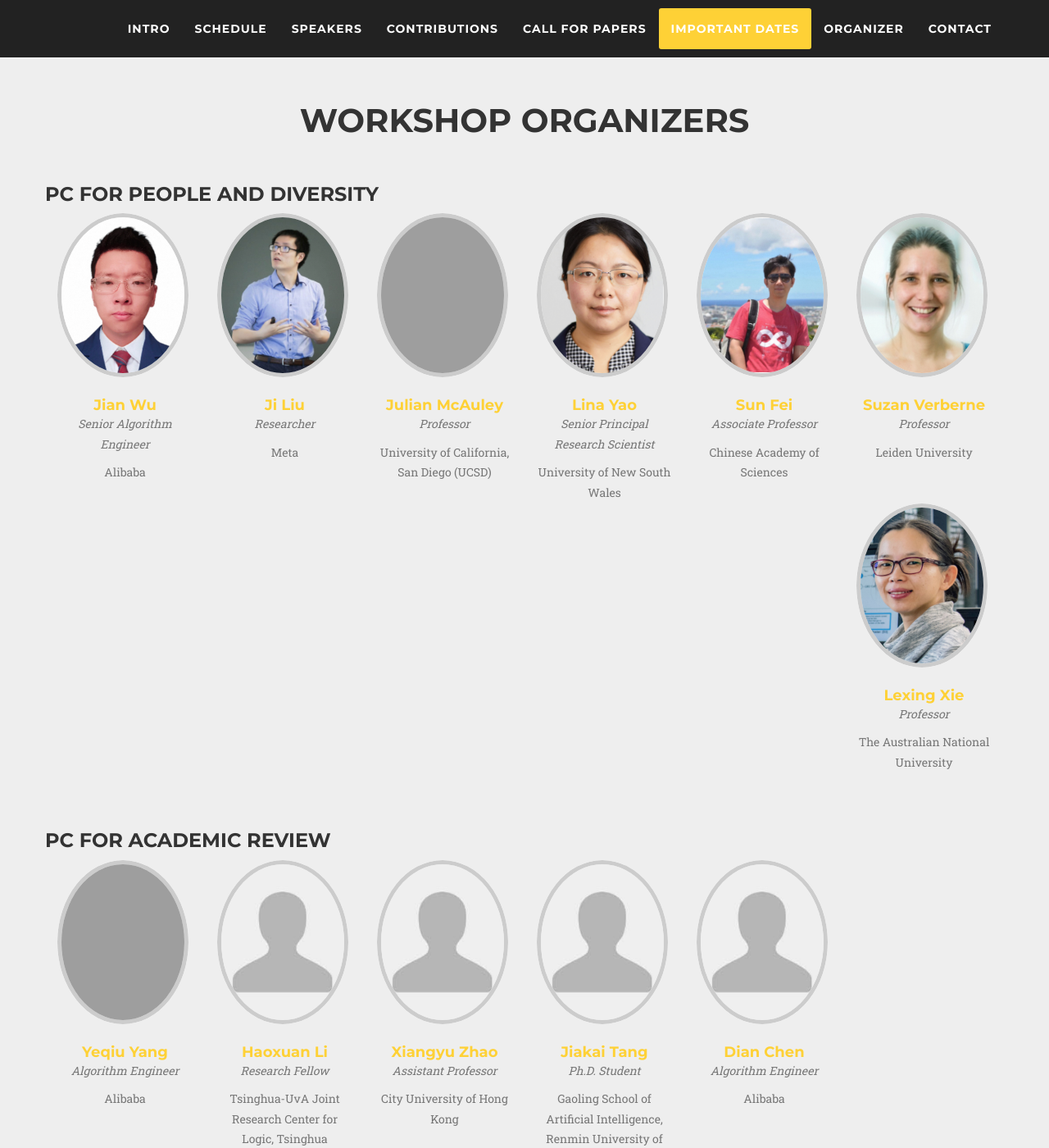
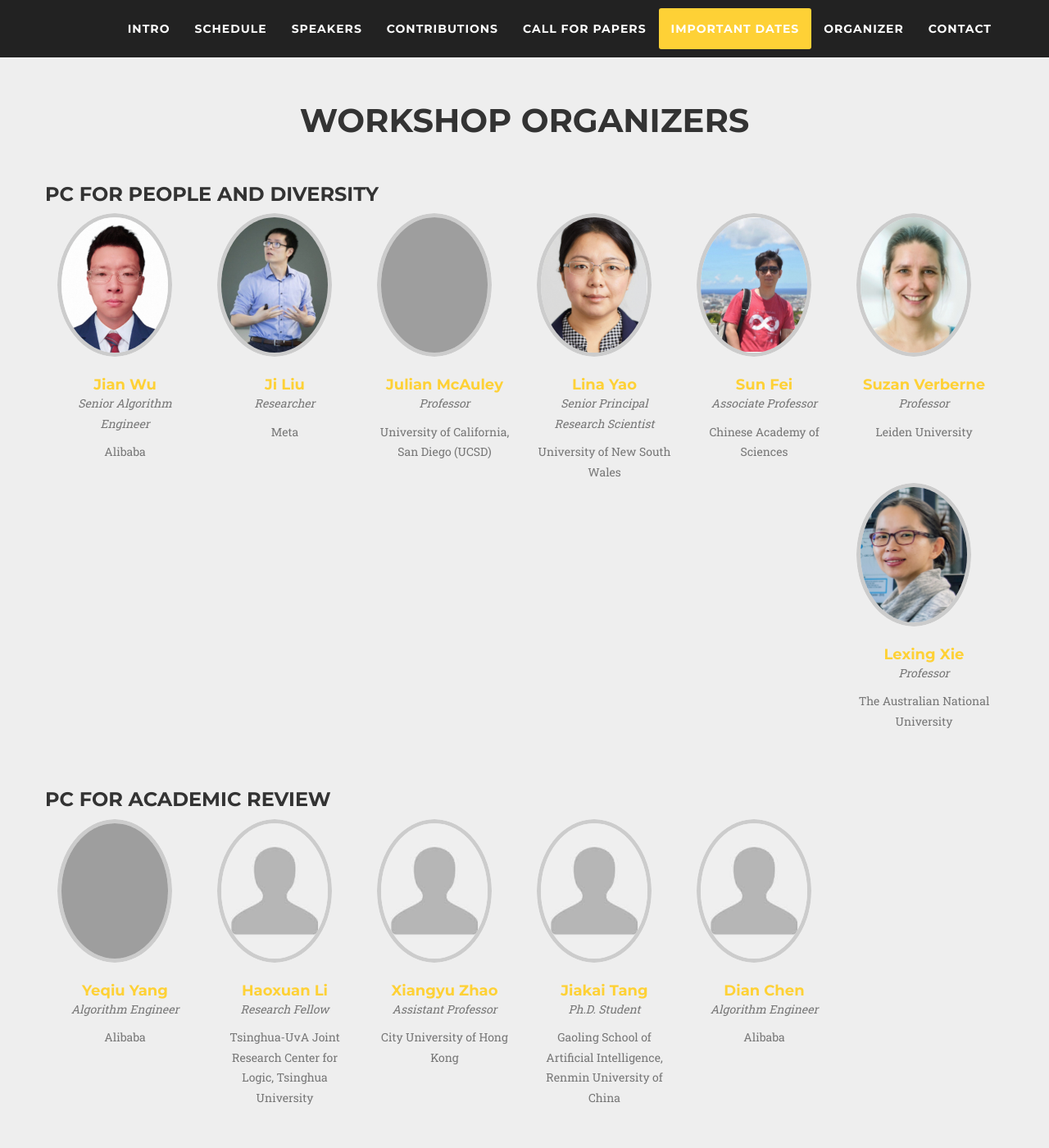
Before and after one commit to llm-rec/llm-rec.github.io, a Jekyll site: the page built from index.md, in a window 1280 px wide and 1400 px high, scrolled down 5354 px. Shown: the whole window at 82% size. Built offline with Jekyll 4.4.1, drawn with Linux system fonts in a browser that asks for light colours; nearby versions of some CDN libraries; some web fonts are replaced; grey boxes are pictures that could not be loaded.

Commit message:
Update: shorten the width of avators.

```diff
--- a/_includes/organizer.html
+++ b/_includes/organizer.html
@@ -23,8 +23,8 @@
 
         <style>
         .image-container {
-            width: 160px; /* 固定宽度 */
-            height: 200px; /* 固定高度 */
+            width: 140px; /* 固定宽度 */
+            height: 175px; /* 固定高度 */
             overflow: hidden; /* 使溢出的部分不可见 */
             border-radius: 50%; /* 圆形效果 */
         }
```
